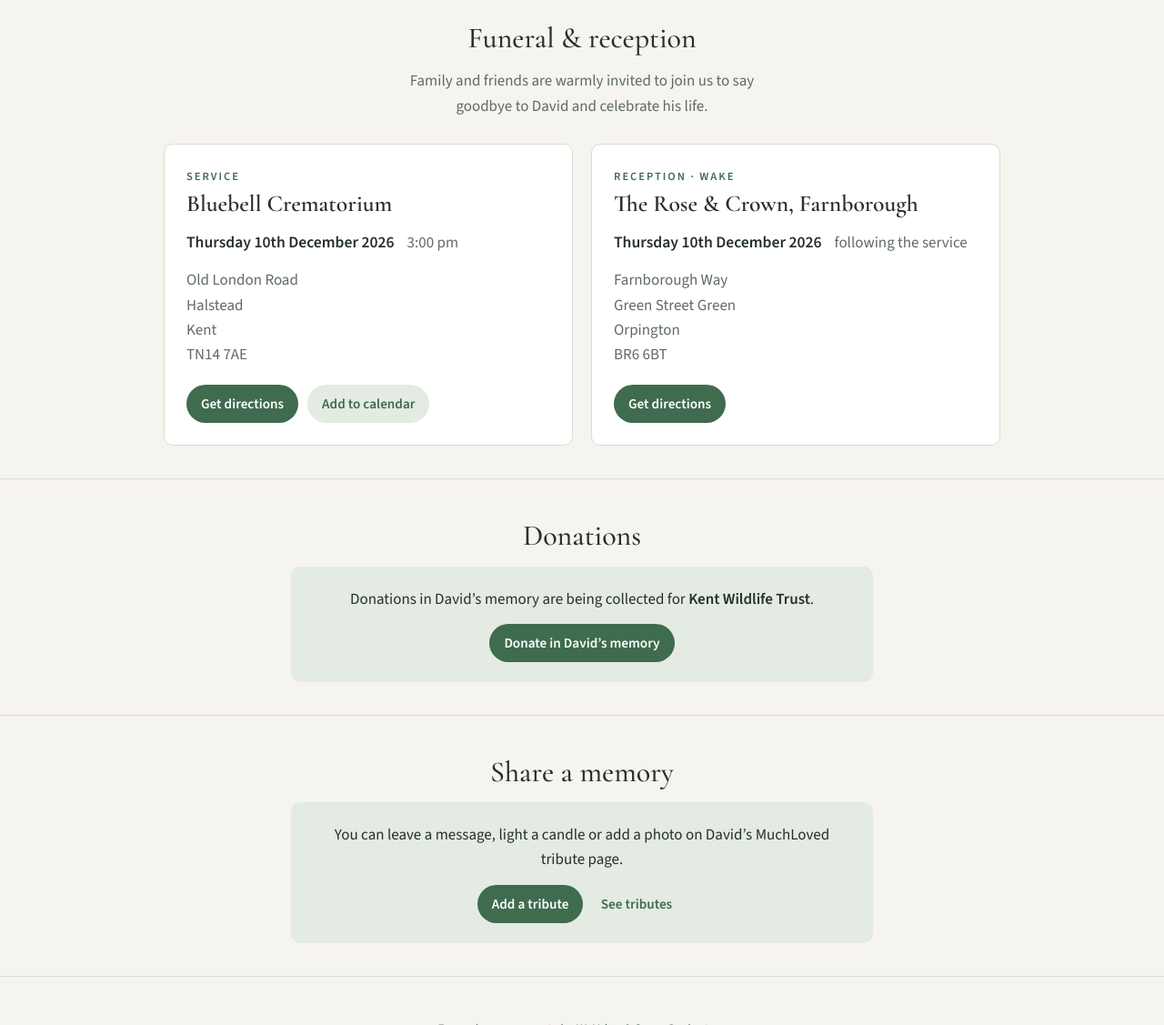
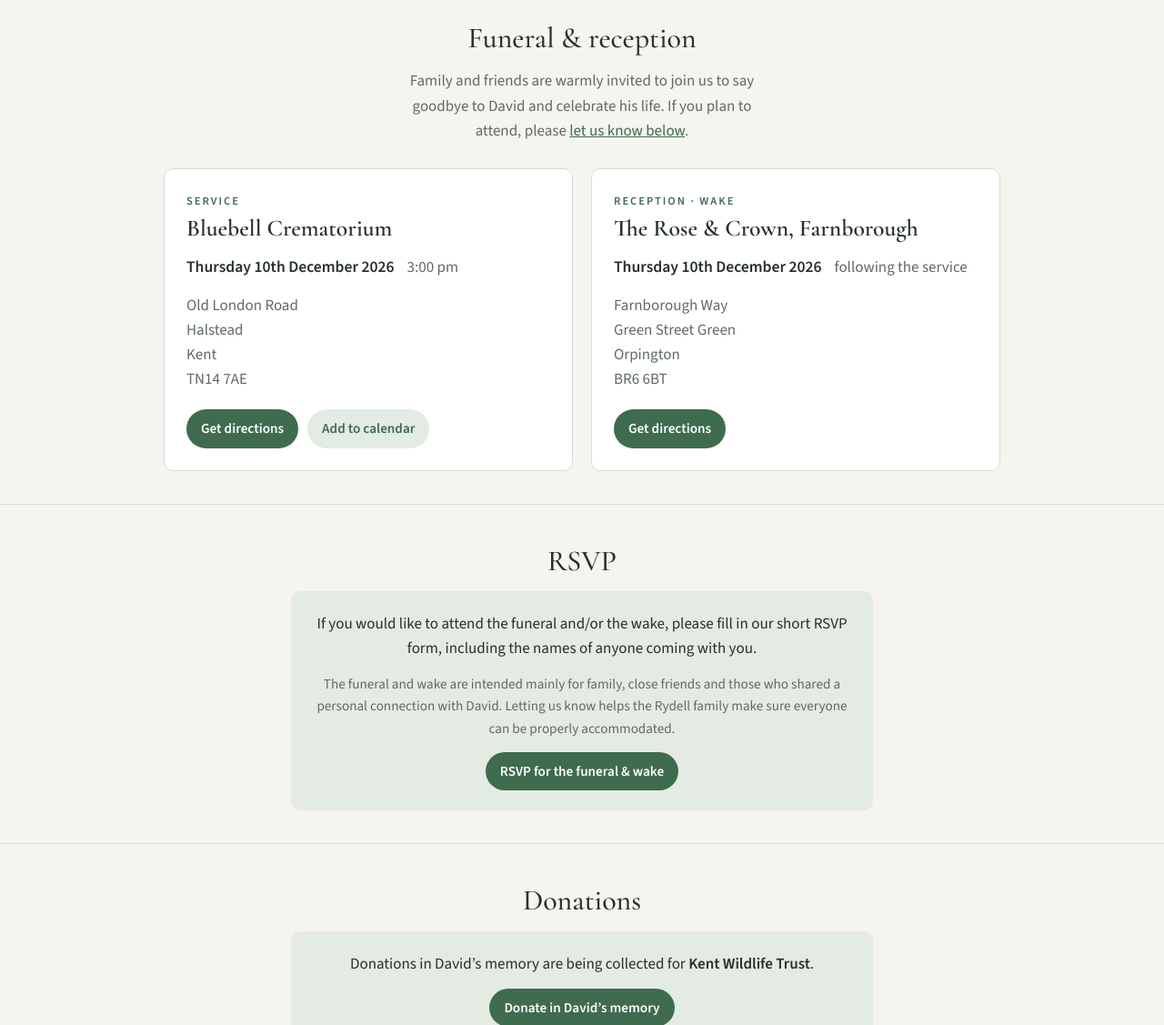
Before and after one commit to JoshRydell/david-rydell, a plain HTML site: page index.html in a window 1280 px wide. Shown: the part 840-1967 px from the top of the page at 91% size. Drawn offline with nearby package versions, Linux system fonts and the light colour scheme.

Commit message:
Add RSVP section linking to the funeral & wake form
Co-Authored-By: Claude Opus 5.5 <noreply@anthropic.com>

```diff
--- a/index.html
+++ b/index.html
@@ -126,6 +126,7 @@
     }
     .notice p { margin: 0 0 14px; }
     .notice p:last-child { margin-bottom: 0; }
+    .notice .small { font-size: .95rem; color: var(--muted); }
 
     footer { padding: 32px 0 48px; text-align: center; color: var(--muted); font-size: .9rem; border-top: 1px solid var(--rule); }
 
@@ -157,7 +158,7 @@
     <section id="funeral" aria-labelledby="funeral-h">
       <div class="wrap">
         <h2 id="funeral-h">Funeral &amp; reception</h2>
-        <p class="lede">Family and friends are warmly invited to join us to say goodbye to David and celebrate his life.</p>
+        <p class="lede">Family and friends are warmly invited to join us to say goodbye to David and celebrate his life. If you plan to attend, please <a href="#rsvp">let us know below</a>.</p>
 
         <div class="cards">
           <article class="card">
@@ -194,6 +195,17 @@
       </div>
     </section>
 
+    <section id="rsvp" aria-labelledby="rsvp-h">
+      <div class="wrap">
+        <h2 id="rsvp-h">RSVP</h2>
+        <div class="notice">
+          <p>If you would like to attend the funeral and/or the wake, please fill in our short RSVP form, including the names of anyone coming with you.</p>
+          <p class="small">The funeral and wake are intended mainly for family, close friends and those who shared a personal connection with David. Letting us know helps the Rydell family make sure everyone can be properly accommodated.</p>
+          <p><a class="btn" href="https://forms.gle/WYbYBiuydMuy6AEa6" target="_blank" rel="noopener">RSVP for the funeral &amp; wake</a></p>
+        </div>
+      </div>
+    </section>
+
     <section id="donations" aria-labelledby="donations-h">
       <div class="wrap">
         <h2 id="donations-h">Donations</h2>
```
